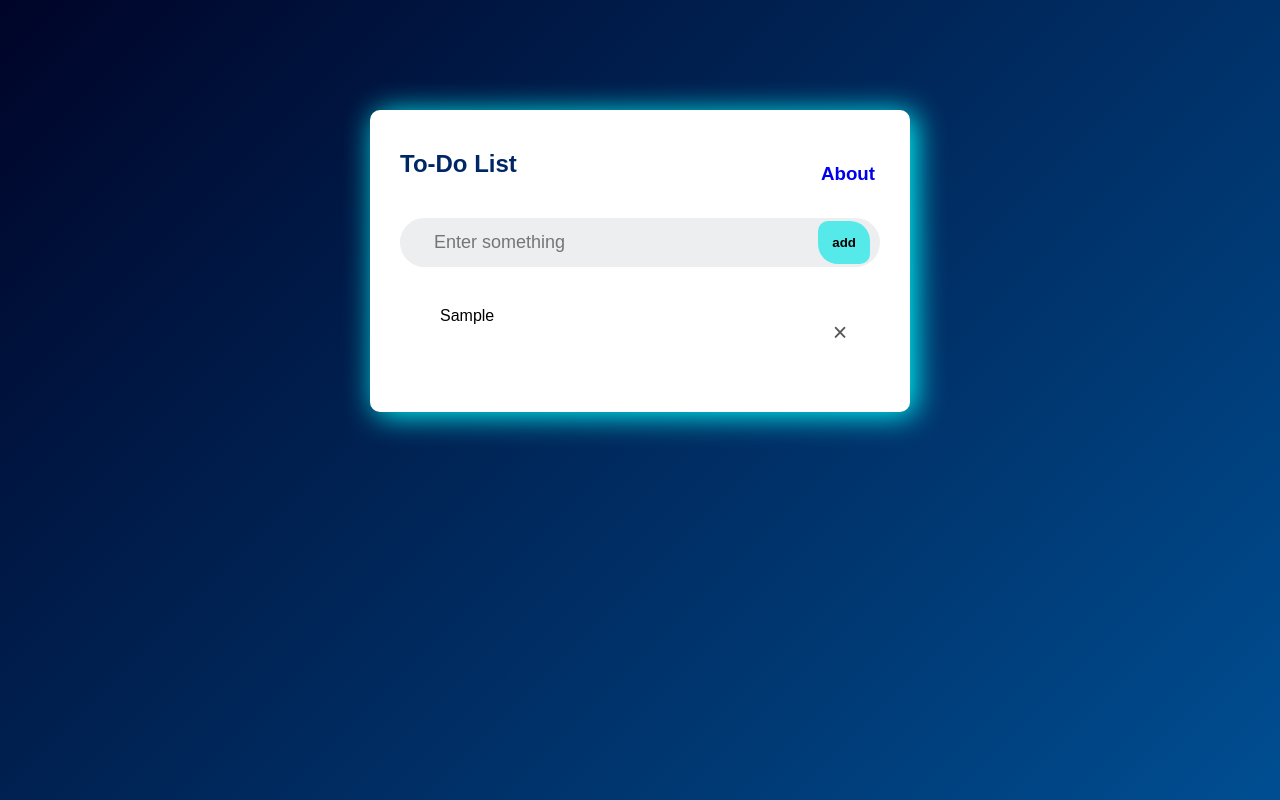
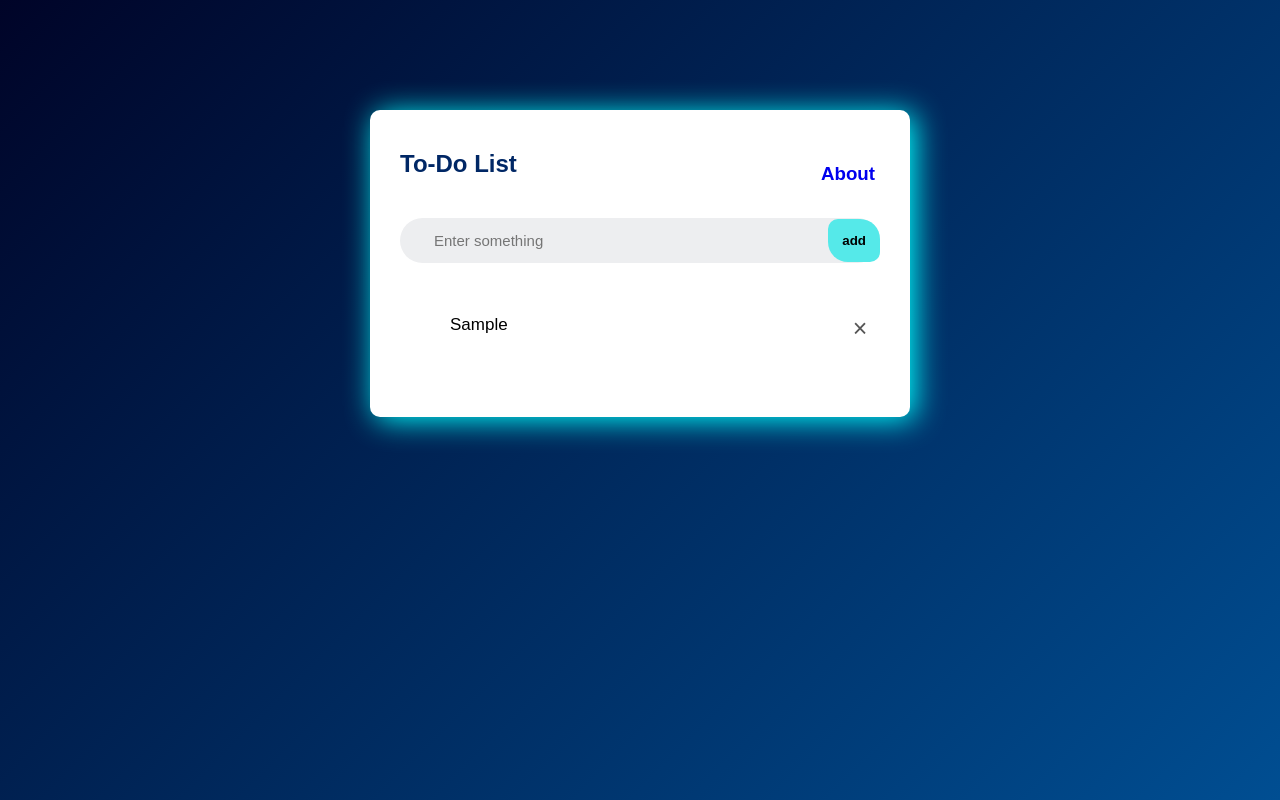
Before and after one commit to Sudeepa-R/To-do_Application, a plain HTML site: page index.html in a window 1280 px wide. Both pictures are taken after typing "Sample" into the empty fields and a click on the button "add". Drawn offline with Linux system fonts and the light colour scheme.

Commit message:
style.css

```diff
--- a/style.css
+++ b/style.css
@@ -63,16 +63,14 @@ input{
     background: transparent;
     border: none;
     padding: 14px;
+    font-size: 15px;
     outline: none;
-    font-size: 18px;
 }
 button{
     border: none;
     background: transparent;
     outline: none;
     padding: 14px;
-    margin-left: 20px;
-    margin-right: 10px;
     background-color: rgb(85, 233, 233);
     border-radius: 10px 20px 10px 20px;
     cursor: pointer;
@@ -83,17 +81,12 @@ ul{
     /* list-style: disc; */
 }
 ul li{
-    display: flex;
-    align-content: center;
-    padding-left: 20px;
-    padding-right: 20px;
-    /* list-style: circle; */
-    margin: 20px;
-    /* list-style-type: square; */
-    margin-bottom: 17px;
-
+    list-style: none;
+    font-size: 17px;
+    padding: 12px 8px 12px 50px;
+    user-select: none;
+    cursor: pointer;
     position: relative;
-    /* text-transform: capitalize; */
 
 
 }
@@ -102,6 +95,17 @@ ul li.checked{
 }
 ul li:hover{
     cursor: pointer;
+}
+ul li::before{
+    content: " ";
+    position: absolute;
+    height: 28px;
+    width: 28px;
+    border-radius: 50%;
+    background-size: cover;
+    background-position: center;
+    top: 12px;
+    left: 8px;
 }
 ul li span{
     position: absolute;
```
